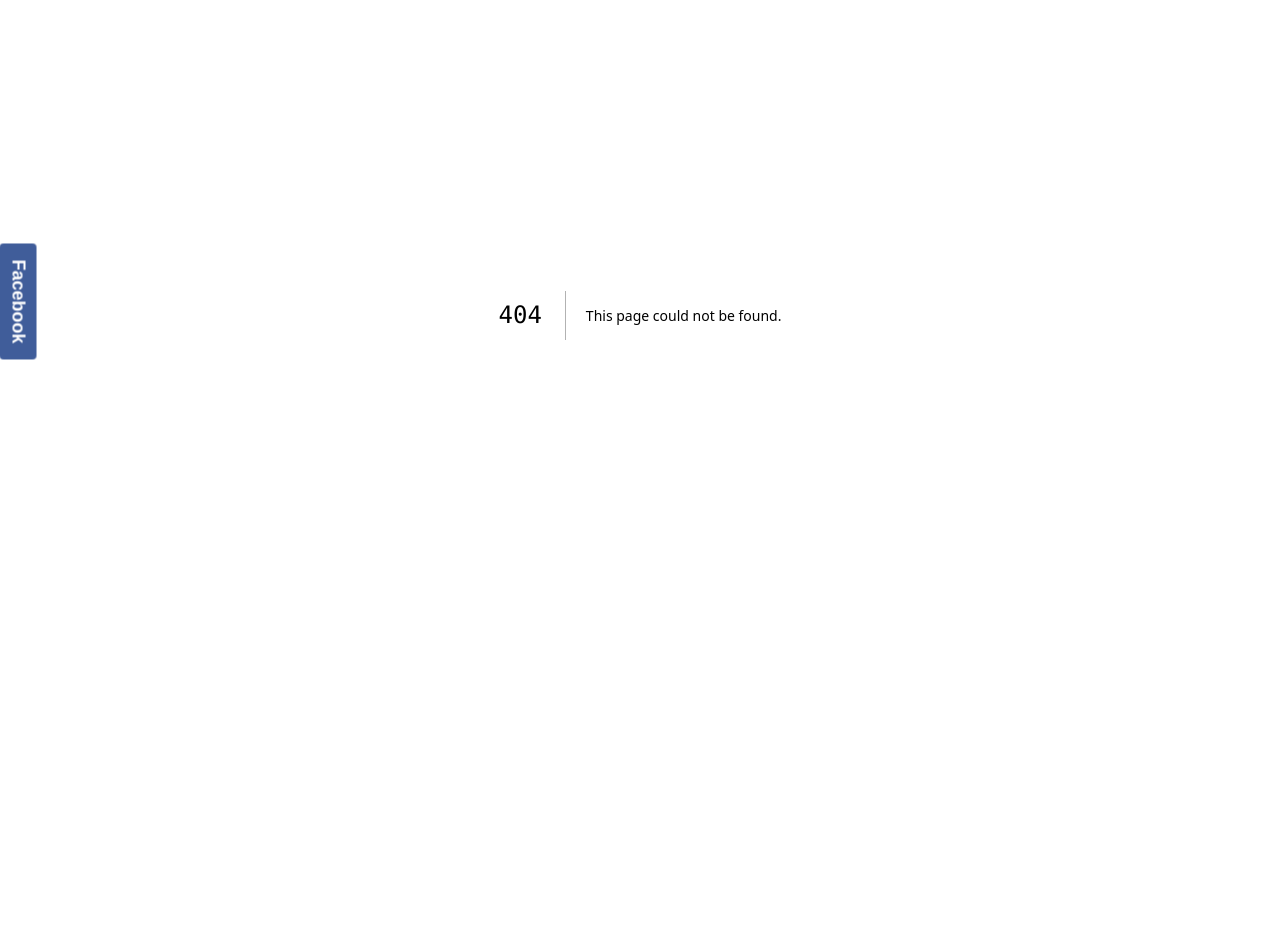
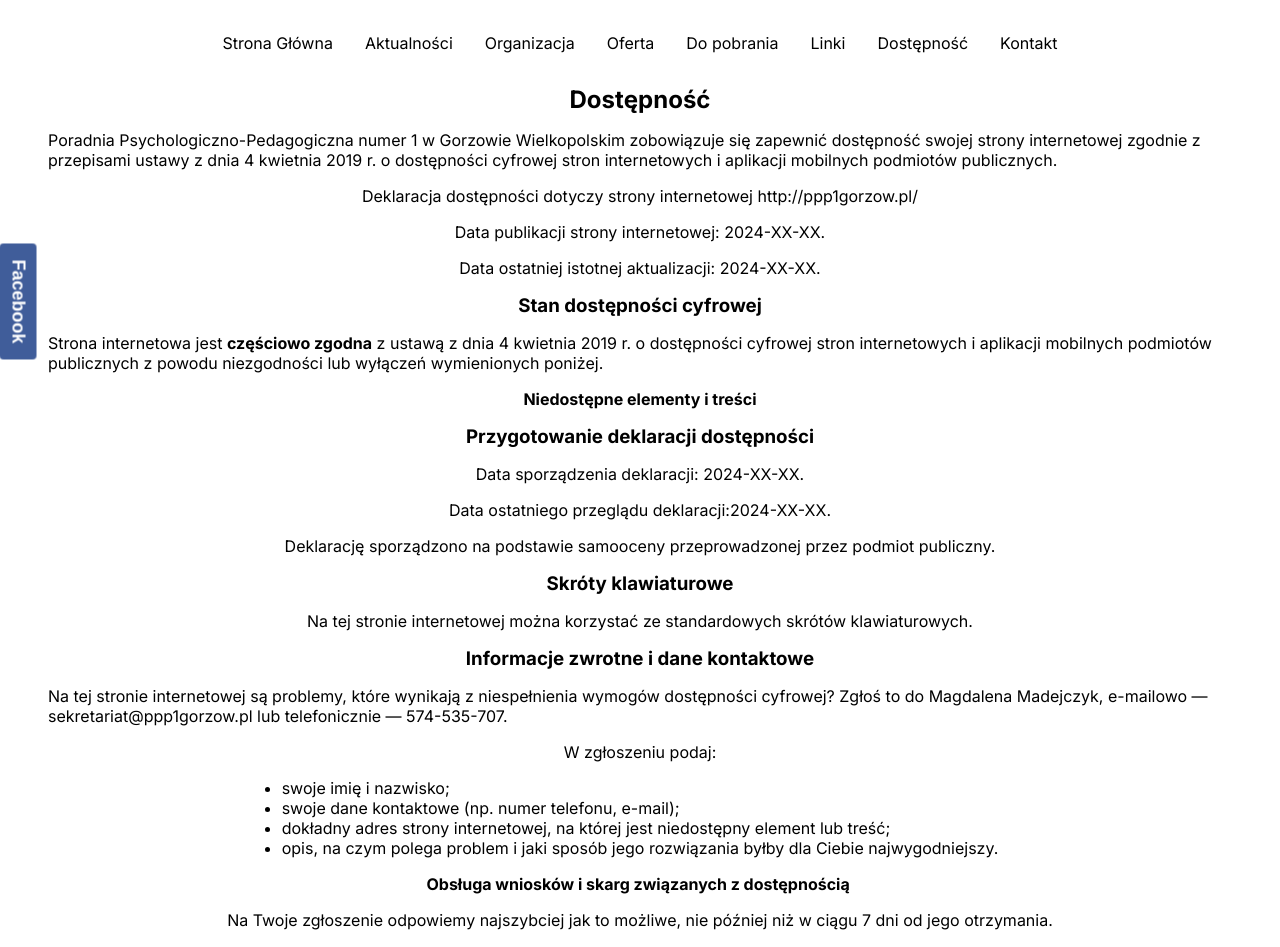
Before and after one commit to Madejczyk/ppp1gorzow, a Next.js app: page /dostepnosc in a window 1280 px wide. Before the commit this address had no page. Shown: the part 85-1032 px from the top of the page. Before the commit the page ends 800 px from the top, so only its background shows below. Built offline with nearby package versions, Linux system fonts and the light colour scheme.

Commit message:
add dostepnosc

```diff
--- a/app/common/Header.tsx
+++ b/app/common/Header.tsx
@@ -10,6 +10,7 @@ export const Header = () => {
             <Link href="/oferta">Oferta</Link>
             <Link href="/dopobrania">Do pobrania</Link>
             <Link href="/linki">Linki</Link>
+            <Link href="/dostepnosc">Dostępność</Link>
             <Link href="/kontakt">Kontakt</Link>
         </nav>
     </>
--- /dev/null
+++ b/app/dostepnosc/page.tsx
@@ -0,0 +1,42 @@
+import { Header } from "../common/Header";
+
+export default function Dostepnosc() {
+    return <main>
+        <Header />
+        <h2>{"Dostępność"}</h2>
+        <p id='a11y-wstep'>
+        <span id='a11y-podmiot'>Poradnia Psychologiczno-Pedagogiczna numer 1 w Gorzowie Wielkopolskim</span> zobowiązuje się zapewnić dostępność swojej strony internetowej zgodnie z przepisami ustawy z dnia 4 kwietnia 2019 r. o dostępności cyfrowej stron internetowych i aplikacji mobilnych podmiotów publicznych.
+        </p>
+        <p>Deklaracja dostępności dotyczy strony internetowej <a id="a11y-url" href='https://ppp1gorzow.pl/'></a>http://ppp1gorzow.pl/</p>
+        <p>Data publikacji strony internetowej: <span id='a11y-data-publikacja'>2024-XX-XX</span>.</p>
+        <p>Data ostatniej istotnej aktualizacji: <span id='a11y-data-aktualizacja'>2024-XX-XX</span>.</p>
+        <h3>Stan dostępności cyfrowej</h3>
+        <p id='a11y-status'>
+           Strona internetowa jest <strong>częściowo zgodna</strong> z ustawą z dnia 4 kwietnia 2019 r. o dostępności cyfrowej stron internetowych i aplikacji mobilnych podmiotów publicznych z powodu niezgodności lub wyłączeń wymienionych poniżej.
+        </p>
+        <h4>Niedostępne elementy i treści</h4>
+        <h3>Przygotowanie deklaracji dostępności</h3>
+        <p>Data sporządzenia deklaracji: <span id='a11y-data-sporzadzenie'>2024-XX-XX</span>.</p>
+        <p>Data ostatniego przeglądu deklaracji:<span id='a11y-data-przeglad'>2024-XX-XX</span>.</p>
+        <p>Deklarację sporządzono na podstawie samooceny przeprowadzonej przez podmiot publiczny.</p>
+        <h3>Skróty klawiaturowe</h3>
+        <p>Na tej stronie internetowej można korzystać ze standardowych skrótów klawiaturowych.</p>
+        <h3 id='a11y-kontakt'>Informacje zwrotne i dane kontaktowe</h3>
+        <p>Na tej stronie internetowej są problemy, które wynikają z niespełnienia wymogów dostępności cyfrowej? Zgłoś to do{' '}
+        <span id="a11y-osoba">Magdalena Madejczyk</span>, e-mailowo — <a href="mailto:sekretariat@ppp1gorzow.pl" id="a11y-email">sekretariat@ppp1gorzow.pl</a>&nbsp;lub telefonicznie — <span id="a11y-telefon">574-535-707</span>.</p>
+        <p>W zgłoszeniu podaj:</p>
+        <ul>
+            <li>swoje imię i nazwisko;</li>
+            <li>swoje&nbsp;dane kontaktowe (np. numer telefonu, e-mail);</li>
+            <li>dokładny adres strony internetowej, na której jest niedostępny element lub treść;&nbsp;</li>
+            <li>opis, na czym polega problem i jaki sposób jego rozwiązania&nbsp;byłby dla Ciebie najwygodniejszy.</li>
+        </ul>
+        <p id="a11y-procedura"><span><strong>Obsługa wniosków i skarg związanych z dostępnością&nbsp;</strong></span></p>
+        <p>Na Twoje zgłoszenie odpowiemy najszybciej jak to możliwe, nie później niż w ciągu 7 dni od jego otrzymania.</p>
+        <p>Jeżeli ten termin będzie dla nas zbyt krótki, poinformujemy Cię o tym. W tej informacji podamy nowy termin, do którego poprawimy zgłoszone przez Ciebie błędy lub przygotujemy informacje w alternatywny sposób. Ten nowy termin nie będzie dłuższy niż 2 miesiące.</p>
+        <p>Jeżeli nie będziemy w stanie zapewnić dostępności cyfrowej strony internetowej lub treści według&nbsp;Twojego zgłoszenia, zaproponujemy Ci dostęp do nich w alternatywny sposób.</p>
+        <p>Jeżeli nadal będziesz mieć uwagi do naszych działań związane z dostępnością cyfrową, możesz zgłosić je do&nbsp;<a href="https://bip.brpo.gov.pl/pl/content/zlozenie-wniosku-do-rzecznika-praw-obywatelskich">Rzecznika Praw Obywatelskich</a>.</p>
+        <h3 id="”a11y-architektura”">Dostępność architektoniczna</h3>
+        <p><strong>Poradnia Psychologiczno-Pedagogiczna numer 1 w Gorzowie Wielkopolskim, ul. Józefa Pankiewicza 5-7 66-400 Gorzów Wlkp.</strong></p>
+    </main>
+}
```
